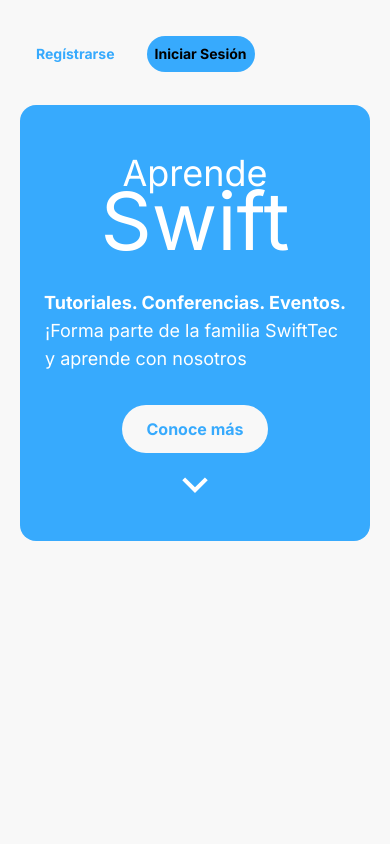
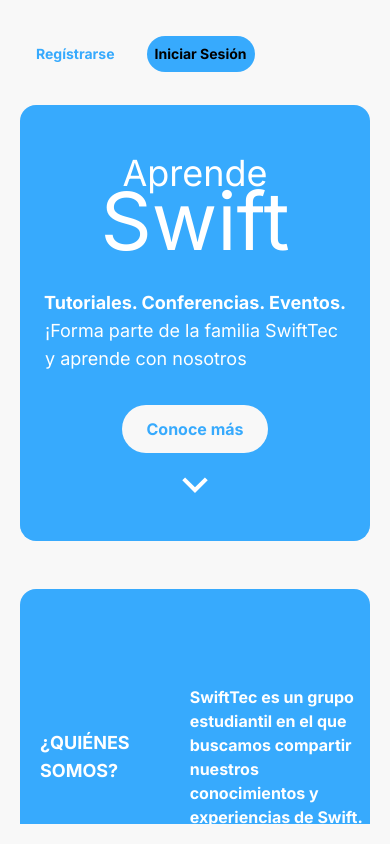
Before and after one commit to Bdelas777/SwiftWeb, a Next.js app in the folder swiftweb/: page / in a window 390 px wide. Built offline with nearby package versions, Linux system fonts and the light colour scheme.

Commit message:
Information

```diff
--- /dev/null
+++ b/swiftweb/app/components/landing/Information.tsx
@@ -0,0 +1,23 @@
+import React from 'react';
+import { RiArrowDownSLine } from 'react-icons/ri';
+
+const Home = () => {
+  return (
+    <div className="justify-center mt-12 items-center flex med>flex-row">
+
+
+      <h2 className='text-white text-lg sm:text-3xl  md:text-5xl lg:text-8xl flex flex-col m-auto items-center
+      font-bold my-12 mr-5 ml-5' >
+       ¿QUIÉNES SOMOS?
+      </h2>
+
+      <h2 className='text-white text-MD sm:text-LG  md:text-3xl lg:text-5xl flex flex-col m-auto items-center
+      font-bold my-12 ml-10 w-[800px]' >
+       SwiftTec es un grupo estudiantil en el que buscamos compartir nuestros conocimientos y experiencias de Swift.
+      </h2>
+
+    </div>
+  );
+}
+
+export default Home;
--- a/swiftweb/app/page.tsx
+++ b/swiftweb/app/page.tsx
@@ -1,6 +1,7 @@
 import Image from "next/image";
 import Navbar from "./components/Navbar/Navbar";
 import Home from "./components/landing/Home";
+import Information from "./components/landing/Information";
 
 export default function Landing() {
   return (
@@ -10,6 +11,10 @@
       <div className="  rounded-2xl bg-navbar-color  mt-[85px]">
       <Home />
       </div>
+      <div className="  rounded-2xl bg-navbar-color  mt-12">
+      <Information />
+      </div>
+
 
     </main>
   );
```
